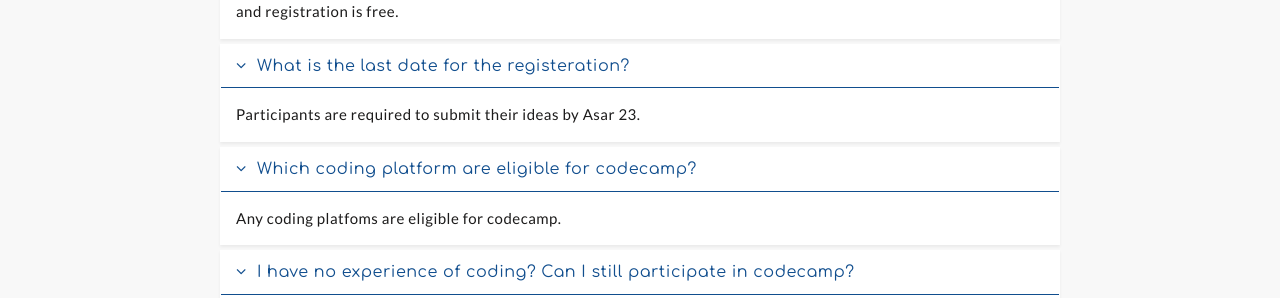
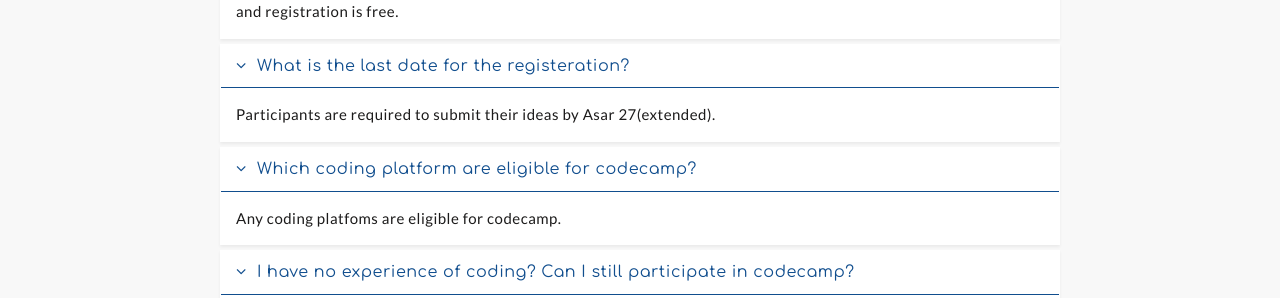
Before and after one commit to amritghimire/codecamp, a Jekyll site: the page built from index.md, in a window 1280 px wide and 900 px high, scrolled down 5550 px. Shown: the part 155-453 px from the top of the window. Built offline with Jekyll 4.4.1, drawn with Linux system fonts in a browser that asks for light colours; nearby versions of some CDN libraries.

Commit message:
change deadline

```diff
--- a/_data/faq.yml
+++ b/_data/faq.yml
@@ -5,7 +5,7 @@
 
 - question: What is the last date for the registeration?
   answer: >-
-    Participants are required to submit their ideas by Asar 23.
+    Participants are required to submit their ideas by Asar 27(extended).
 
 # - question: What is CodeCamp?
 #   answer: CodeCamp is a programme designed to get young people learn, write and compete code.
```
